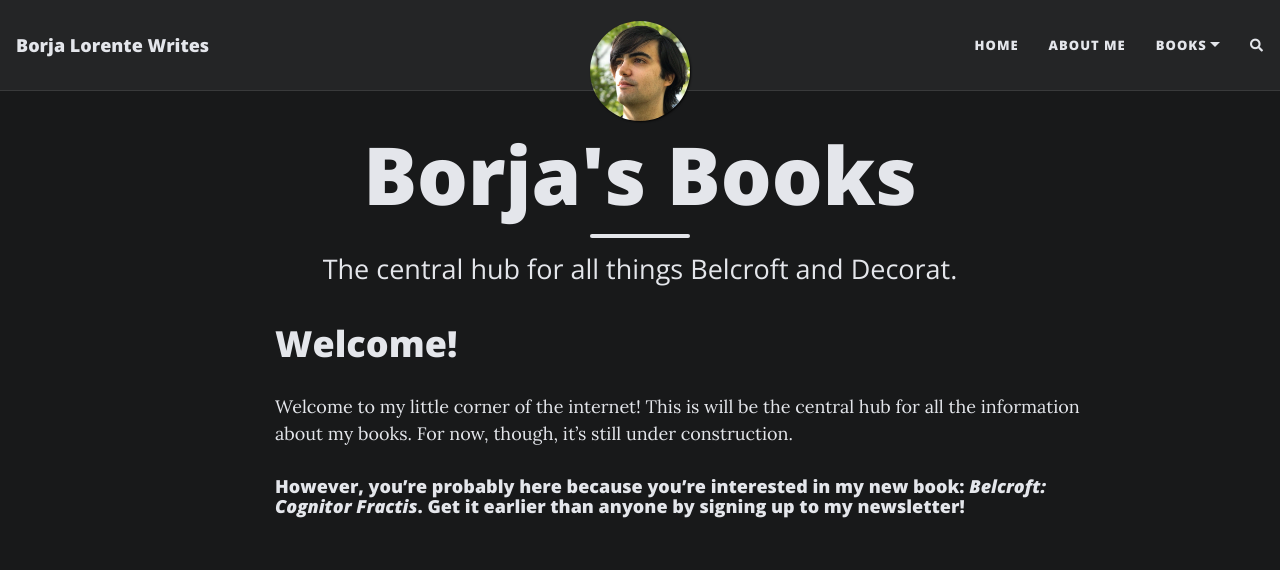
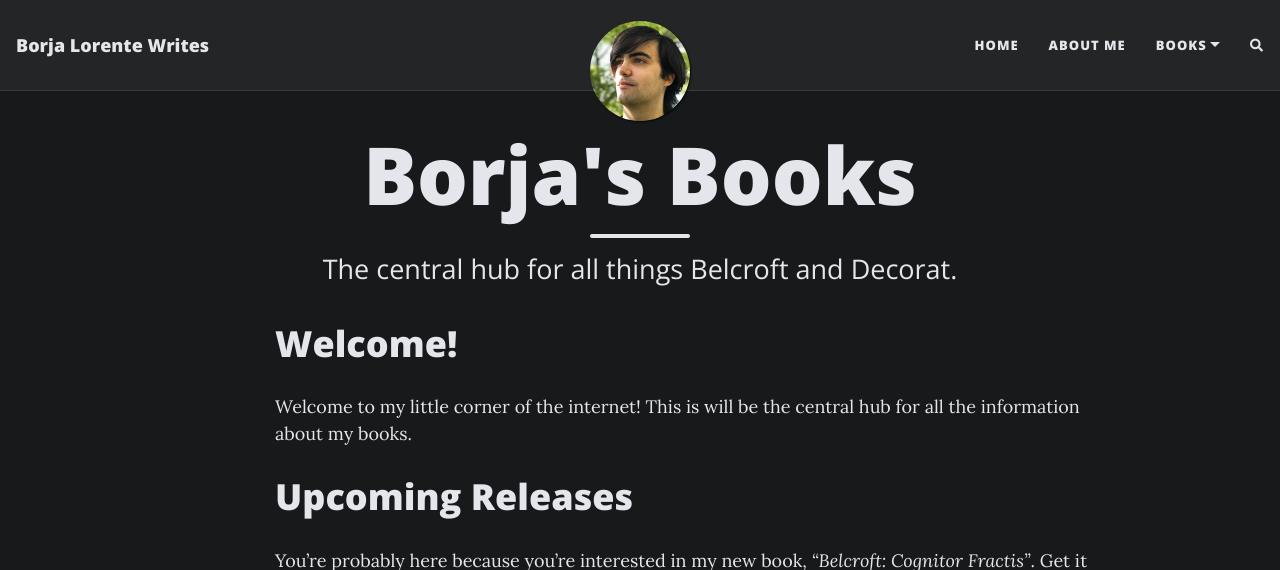
Before and after one commit to blorente/books, a Jekyll site: the page built from index.md, in a window 1280 px wide and 1132 px high, cut to the strip 0-570 px from the top of the window. Built offline with Jekyll 4.4.1, drawn with Linux system fonts in a browser that asks for light colours; nearby versions of some CDN libraries; comment, search, counter and statistics services are not loaded.

Commit message:
Better Front Page

```diff
--- a/index.md
+++ b/index.md
@@ -9,10 +9,10 @@
 
 Welcome to my little corner of the internet!
 This is will be the central hub for all the information about my books.
-For now, though, it's still under construction.
 
+# Upcoming Releases
 
-#### However, you're probably here because you're interested in my new book: *Belcroft: Cognitor Fractis*. Get it earlier than anyone by signing up to my newsletter!
+You're probably here because you're interested in my new book, *"Belcroft: Cognitor Fractis"*. Get it earlier than anyone by signing up to my newsletter!
 
 <br>
 <script async data-uid="ec9fc612a5" src="https://blorente-writes.ck.page/ec9fc612a5/index.js"></script>
```
